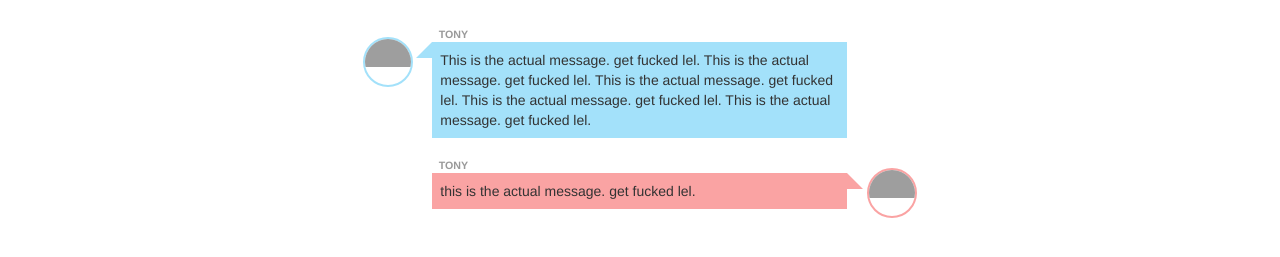
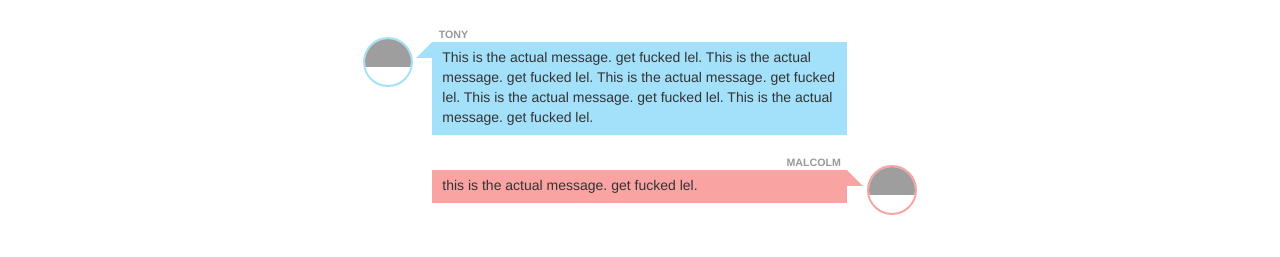
Before and after one commit to bluetyson/govhack-2016, a plain HTML site: page static/index.html in a window 1280 px wide. Shown: the part 53-310 px from the top of the page. Drawn offline with nearby package versions, Linux system fonts and the light colour scheme; grey boxes are pictures that could not be loaded.

Commit message:
Styling complete

```diff
--- a/static/css/message.css
+++ b/static/css/message.css
@@ -71,13 +71,17 @@ body {
 
 .messageContent {
 	background-color: #a3e1fa;
-	padding: 8px;
+	padding: 5px 10px 8px 10px;
 }
 
 .alt > div > .messageContent {
 	background-color: #faa3a3;
-	padding: 8px;
 }
+
 .alt > div > a > .avatar-crop {
 	border-color: #faa3a3;
 }
+
+.alt > div > .label {
+	text-align: right;
+}
--- a/static/index.html
+++ b/static/index.html
@@ -96,7 +96,7 @@
 					<div class="col-triangle message-col">
 					</div>
 					<div class="col-text message-col">
-						<div class="label">Tony</div>
+						<div class="label">Malcolm</div>
 						<div class="messageContent">this is the actual message. get fucked lel.</div>
 					</div>
 					<div class="col-triangle message-col">
```
